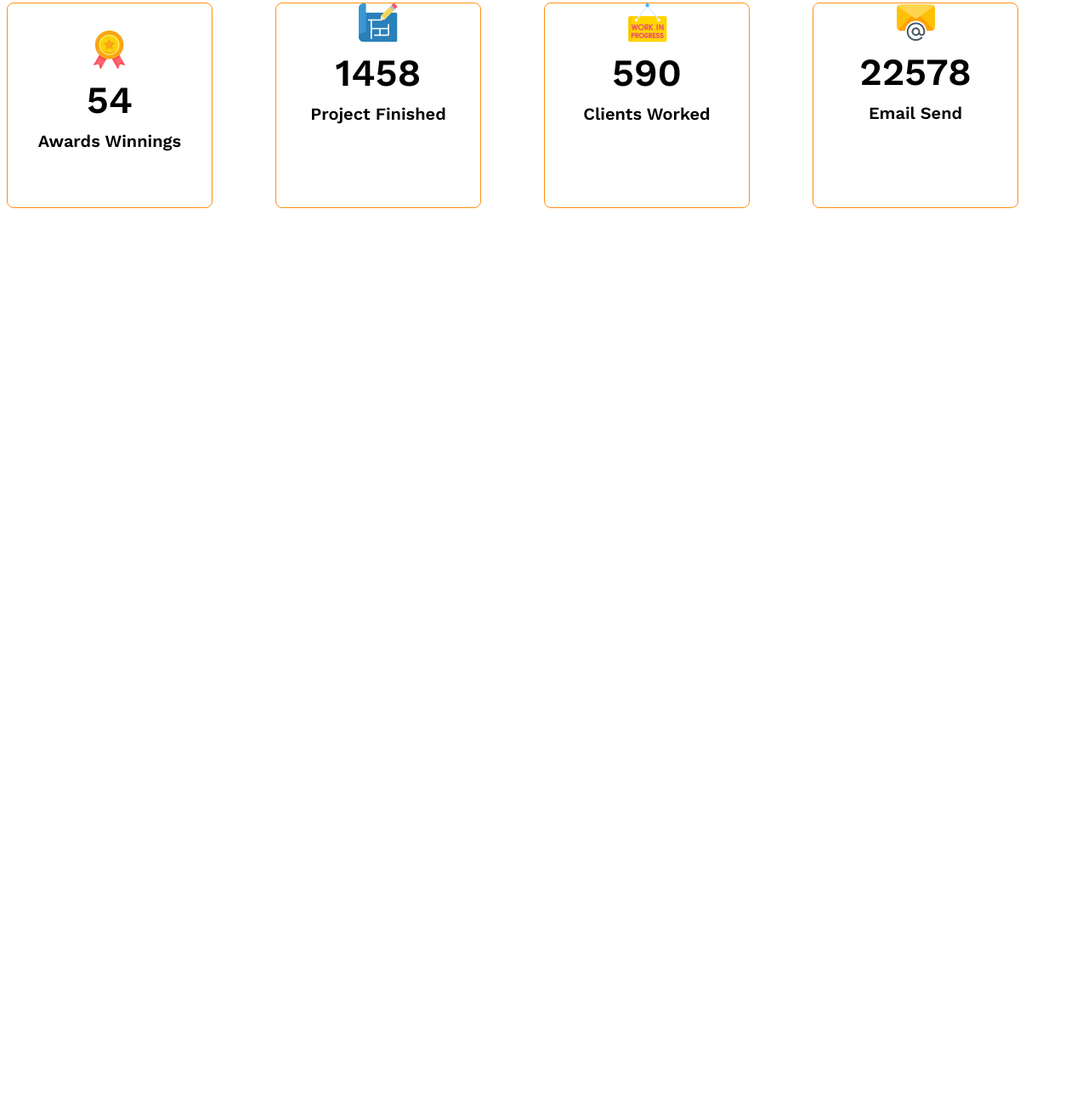
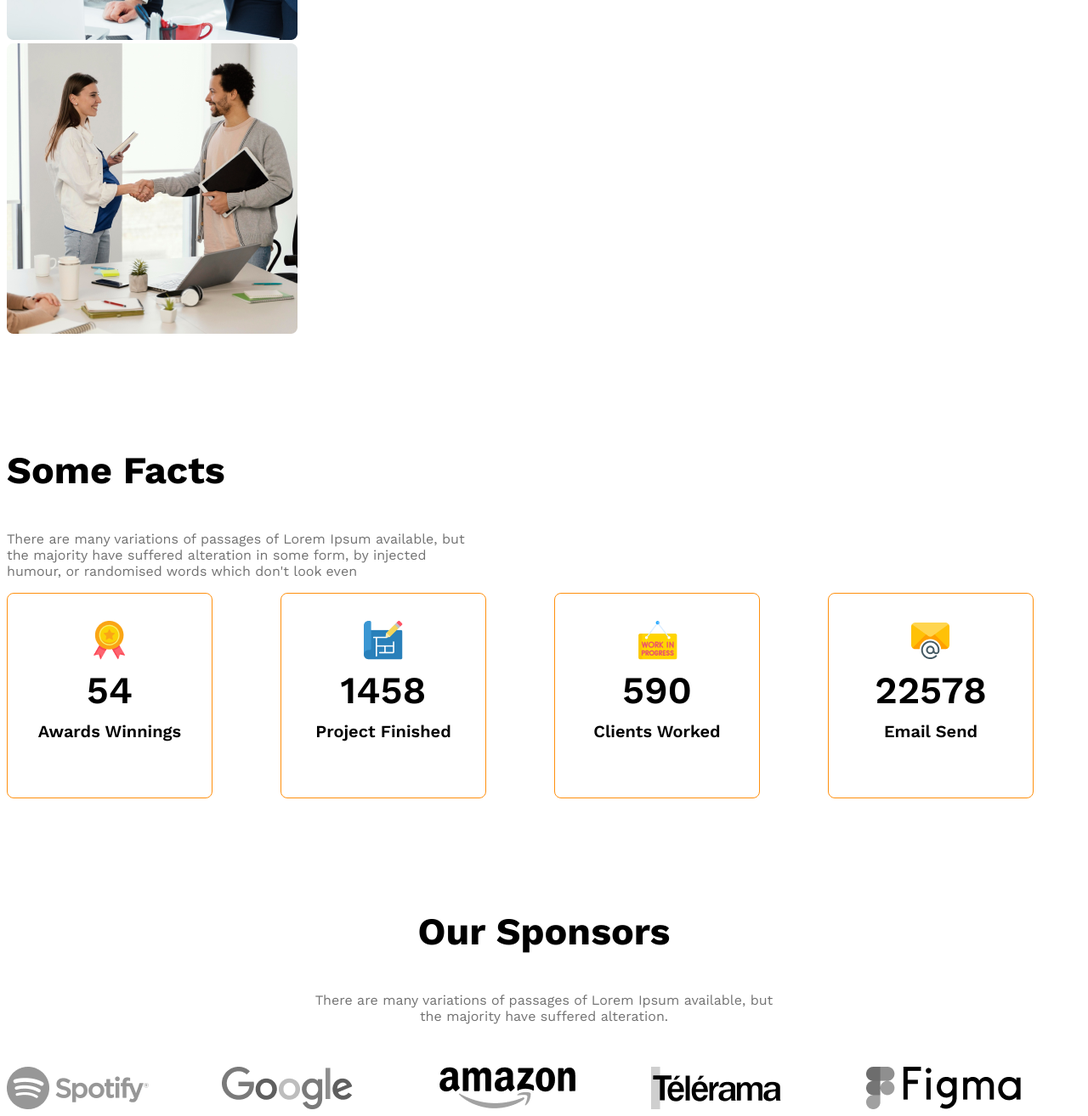
Before and after one commit to MuhaimanAlamMazumder/g3-architect-responsive-website, a plain HTML site: page index.html in a window 1280 px wide. Shown: the part 2301-3615 px from the top of the page at 85% size. Before the commit the page ends 2676 px from the top, so only its background shows below. Drawn offline with nearby package versions, Linux system fonts and the light colour scheme; a web font is replaced by a local one.

Commit message:
added sponsor

```diff
--- a/index.html
+++ b/index.html
@@ -78,7 +78,9 @@
         <section>
 
             <h3 class="section-title">Some Facts</h3>
-            <p class="text-light-gray">There are many variations of passages of Lorem Ipsum available, but the majority have suffered alteration in some form, by injected humour, or randomised words which don't look even</p>
+            <p class="text-light-gray fact-description">There are many variations of passages of Lorem Ipsum available, but the majority have suffered alteration in some form, by injected humour, or randomised words which don't look even</p>
+
+            <!-- some facts -->
 
             <div class="facts-container">
 
@@ -91,7 +93,7 @@
 
             </div>
             </div>
-            <div class="fact-card">
+            <div class="fact-card display-flex">
 
                 <div>
                 <img src="images/icons/projects.png" alt="" class="fact-icon">
@@ -99,14 +101,14 @@
                 <h5 class="fact-name">Project Finished</h5>
             </div>
             </div>
-            <div class="fact-card">
+            <div class="fact-card display-flex">
                 <div>
                 <img src="images/icons/customers.png" alt="" class="fact-icon">
                 <h4 class="fact-number">590</h4>
                 <h5 class="fact-name">Clients Worked</h5>
             </div>
             </div>
-            <div class="fact-card">
+            <div class="fact-card display-flex">
                 <div>
                 <img src="images/icons/email.png" alt="" class="fact-icon">
                 <h4 class="fact-number">22578</h4>
@@ -127,7 +129,25 @@
 
         <!-- some facts -->
 
-        <section class="some-facts">
+        <section class="our-sponsors">
+
+            <div class="sponsor-info">
+
+                <h3 class="section-title">Our Sponsors</h3>
+                <p class="text-light-gray">There are many variations of passages of Lorem Ipsum available, but the majority have suffered alteration.</p>
+            </div>
+
+            <div class="sponsor-companies">
+
+                <img src="images/sponsors/spotify.png" alt="">
+                <img src="images/sponsors/google.png" alt="">
+                <img src="images/sponsors/amazon.png" alt="">
+                <img src="images/sponsors/telerama.png" alt="">
+                <img src="images/sponsors/figma.png" alt="">
+
+
+
+            </div>
 
         </section>
 
--- a/styles/architects.css
+++ b/styles/architects.css
@@ -143,16 +143,19 @@ main > section{
     align-items: center;
 }
 
-.team-img-container{
+.team-img-container, .facts-container{
 
-    display: grid;
+
     grid-template-columns: repeat(2, 1fr);
     gap: 24px;
 
 
 
 
+
 }
+
+
 
 .our-features{
 
@@ -201,6 +204,12 @@ main > section{
 
 }
 
+.fact-description{
+
+    max-width: 540px;
+
+}
+
 /* responsive media query */
 @media screen and (max-width: 576px) {
 
@@ -209,16 +218,44 @@ main > section{
         flex-direction: column;
     }
 
-    .team-img-container{
+    .team-img-container, .facts-container{
 
-        grid-template-columns: repeat(1, 1fr);
+        grid-template-columns: 1fr;
+
+
     }
+
+    .facts-container{
+
+        justify-items: center;
+        gap: 24px;
+    }
+
 
     .our-features{
 
         margin-left: 20px;
     }
 
+}
+
+.sponsor-info{
+
+    max-width: 540px;
+    margin: 50px auto;
+    text-align: center;
+}
+
+.sponsor-companies{
+
+    display: grid;
+    grid-template-columns: repeat(5, 1fr);
+
+}
+
+.sponsor-companies img{
+
+    filter: grayscale(100%);
 }
 
 /* medium size device */
@@ -234,4 +271,5 @@ main > section{
         margin: 50px auto;
     }
 
+
 }
```
